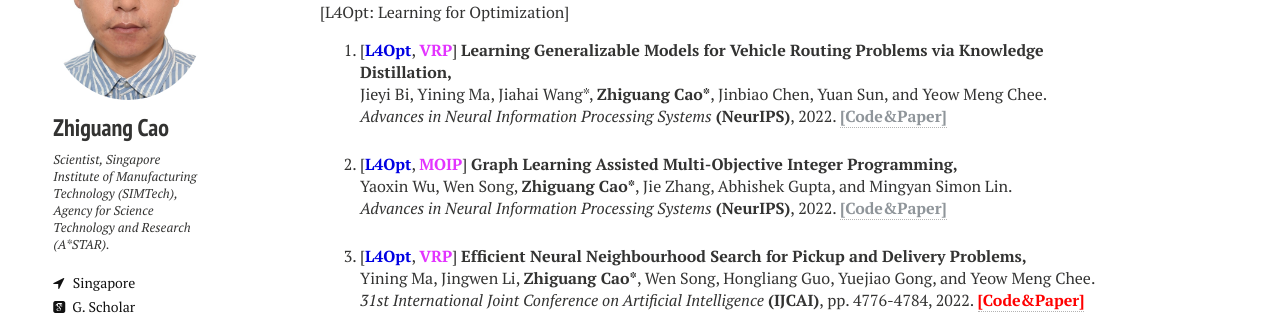
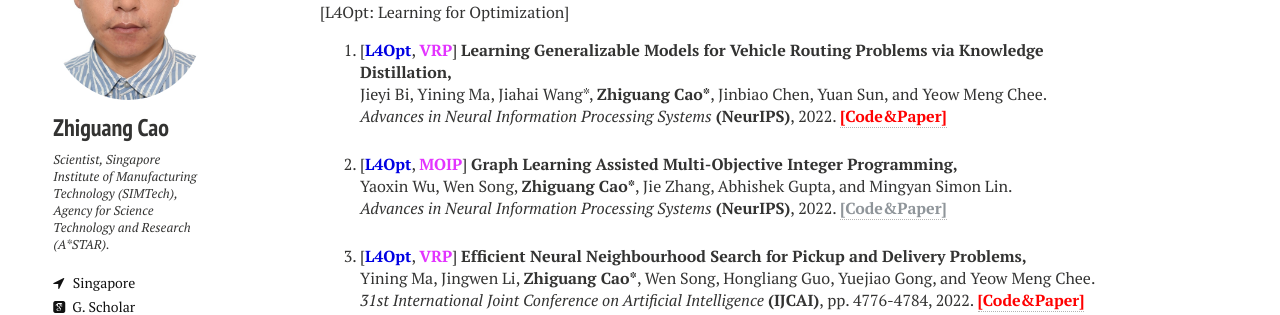
Before and after one commit to zhiguangcaosg/zhiguangcaosg.github.io, a Jekyll site: the page built from publications.md, in a window 1280 px wide. Shown: the part 202-517 px from the top of the page. Built offline with Jekyll 4.4.1, drawn with Linux system fonts in a browser that asks for light colours; nearby versions of some CDN libraries.

Commit message:
Update publications.html

```diff
--- a/_layouts/publications.html
+++ b/_layouts/publications.html
@@ -94,7 +94,7 @@ div.bibtex pre { font-size: 75%; overflow: auto;  width: 100%; padding: 0em 0em;
 <p>
 [<font color="#0000E3"><b>L4Opt</b></font>, <font color="#E333FF"><b>VRP</b></font>] <b>Learning Generalizable Models for Vehicle Routing Problems via Knowledge Distillation,</b>
 <br> Jieyi Bi, Yining Ma, Jiahai Wang*, <b>Zhiguang Cao*</b>, Jinbiao Chen, Yuan Sun, and Yeow Meng Chee.<br>
-<i>Advances in Neural Information Processing Systems</i> <b>(NeurIPS)</b>, 2022. <a href="https://zhiguangcaosg.github.io/publications/"> <font color="#8F959A"><b>[Code&Paper]</b> </font></a>
+<i>Advances in Neural Information Processing Systems</i> <b>(NeurIPS)</b>, 2022. <a href="https://github.com/jieyibi/AMDKD" target="_blank"> <font color="#FF0000"><b>[Code&Paper]</b> </font></a>
 </p>
 </li>
 
```
